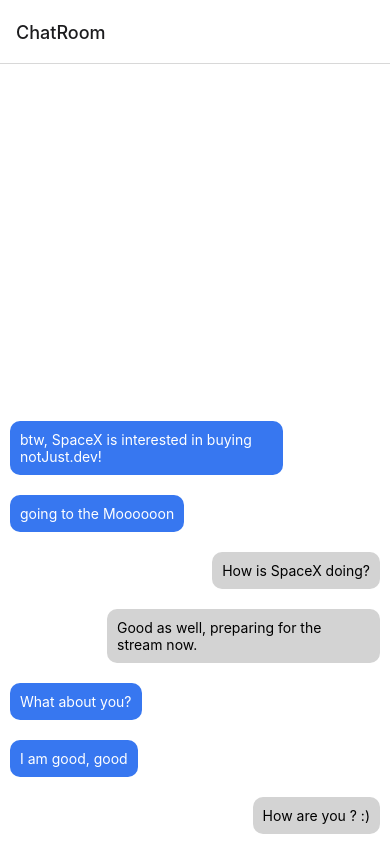
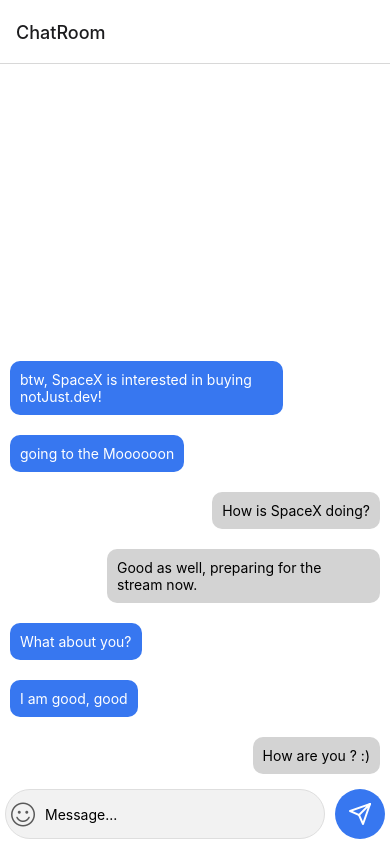
Before and after one commit to AFutureDev/Chat-application, a React Native app: screen /ChatRoom in a window 390 px wide. Built offline with nearby package versions, Linux system fonts and the light colour scheme.

Commit message:
Message Input component

```diff
--- a/src/components/Message/index.js
+++ b/src/components/Message/index.js
@@ -7,7 +7,7 @@
 
 const myID = 'u1';
 
-const index = ({message}) => {
+const Message = ({message}) => {
   const isMe = message.user.id === myID;
 
   return (
@@ -21,4 +21,4 @@
   );
 };
 
-export default index;
+export default Message;
--- /dev/null
+++ b/src/components/MessageInput/index.js
@@ -0,0 +1,39 @@
+import React, {useState} from 'react';
+import {View, Text, TextInput, Pressable} from 'react-native';
+import styles from './styles';
+import SimpleLineIcons from 'react-native-vector-icons/SimpleLineIcons';
+import Feather from 'react-native-vector-icons/Feather';
+
+const MessageInput = () => {
+  const [message, setMessage] = useState('');
+
+  const sendMessage = () => {
+    console.warn('sending', message);
+
+    setMessage('');
+  };
+
+  return (
+    <View style={styles.root}>
+      <View style={styles.inputContainer}>
+        <SimpleLineIcons
+          name="emotsmile"
+          size={24}
+          color="#595959"
+          style={styles.icon}
+        />
+        <TextInput
+          style={styles.input}
+          placeholder="Message..."
+          value={message}
+          onChangeText={setMessage}
+        />
+      </View>
+      <Pressable onPress={sendMessage} style={styles.buttonContainer}>
+        <Feather name="send" size={24} color="white" />
+      </Pressable>
+    </View>
+  );
+};
+
+export default MessageInput;
--- /dev/null
+++ b/src/components/MessageInput/styles.js
@@ -0,0 +1,39 @@
+import {StyleSheet} from 'react-native';
+
+const styles = StyleSheet.create({
+  root: {
+    flexDirection: 'row',
+    padding: 5,
+  },
+  inputContainer: {
+    backgroundColor: '#f2f2f2',
+    flex: 1,
+    marginRight: 10,
+    borderRadius: 25,
+    borderWidth: 1,
+    borderColor: '#dedede',
+    alignItems: 'center',
+    flexDirection: 'row',
+  },
+  input: {
+    flex: 1,
+    marginHorizontal: 5,
+  },
+  icon: {
+    marginHorizontal: 5,
+  },
+  buttonContainer: {
+    width: 50,
+    height: 50,
+    backgroundColor: '#3777f0',
+    borderRadius: 25,
+    justifyContent: 'center',
+    alignItems: 'center',
+  },
+  buttonText: {
+    color: '#fff',
+    fontSize: 35,
+  },
+});
+
+export default styles;
--- a/src/screens/ChatRoomScreen/index.js
+++ b/src/screens/ChatRoomScreen/index.js
@@ -1,18 +1,20 @@
 import React from 'react';
-import {View, Text, FlatList} from 'react-native';
+import {View, Text, FlatList, SafeAreaView} from 'react-native';
 import Message from '../../components/Message/index';
 import chatRoomData from '../../../assets/data/Chats';
 import styles from './styles';
+import MessageInput from '../../components/MessageInput';
 
 const ChatRoomScreen = () => {
   return (
-    <View style={styles.page}>
+    <SafeAreaView style={styles.page}>
       <FlatList
         data={chatRoomData.messages}
         renderItem={({item}) => <Message message={item} />}
         inverted
       />
-    </View>
+      <MessageInput />
+    </SafeAreaView>
   );
 };
 
```
